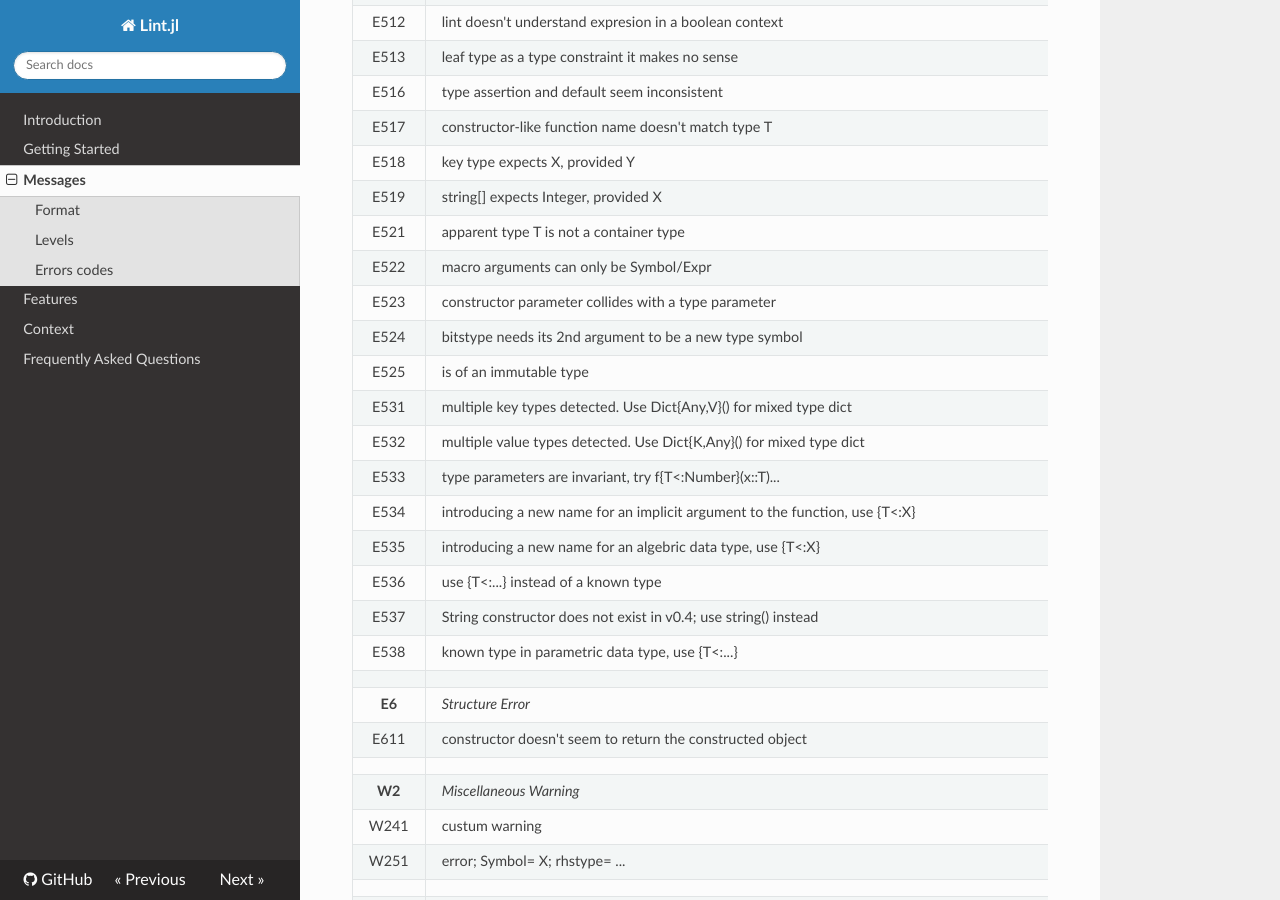
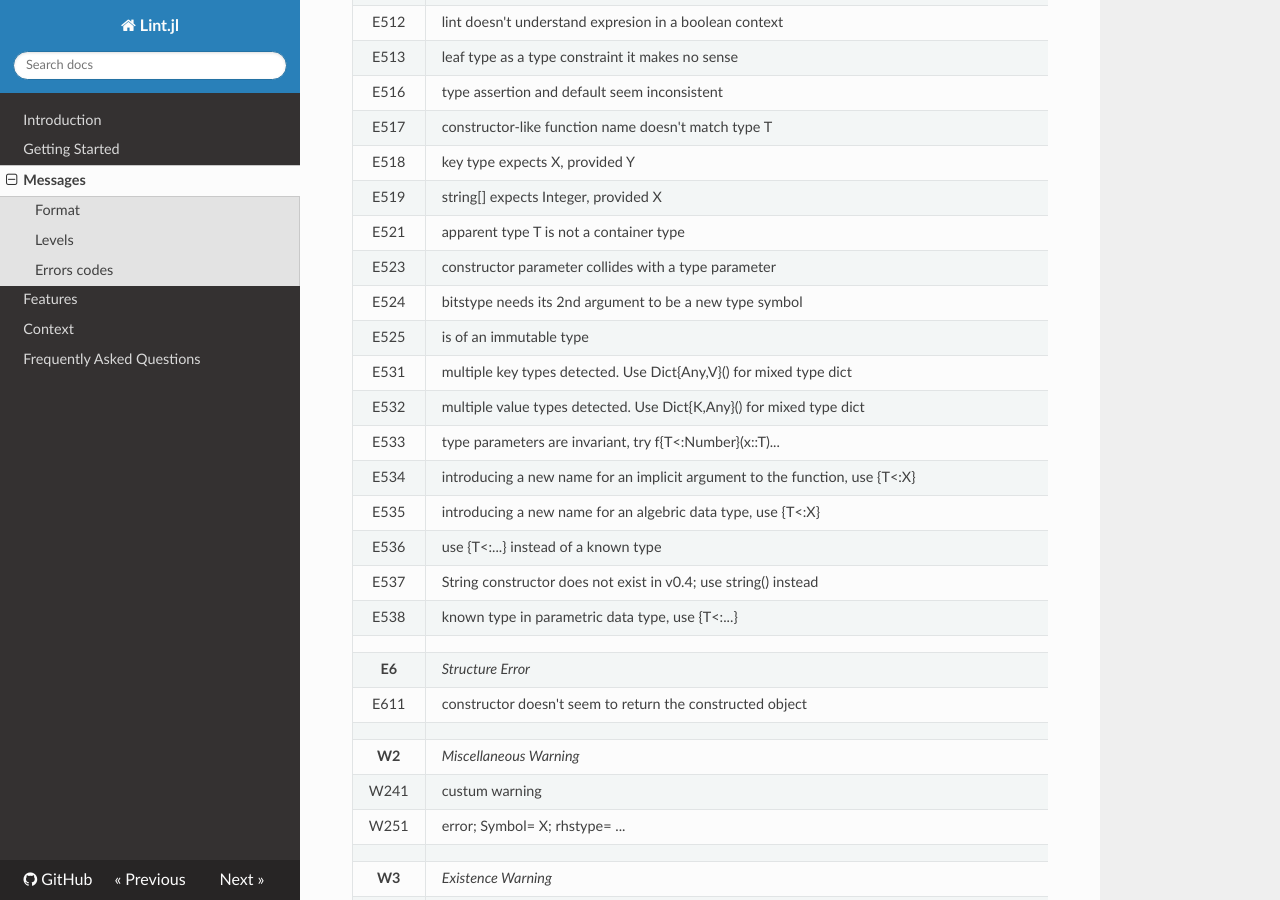
Before and after one commit to tonyhffong/Lint.jl, an MkDocs documentation site: the page built from docs/messages.md, in a window 1280 px wide and 900 px high, scrolled down 2767 px. Built offline with MkDocs 1.6.1, drawn with Linux system fonts in a browser that asks for light colours; nearby versions of some CDN libraries; old or Windows-style settings are respelled for this version of MkDocs.

Commit message:
Fix #140

```diff
--- a/docs/messages.md
+++ b/docs/messages.md
@@ -96,7 +96,6 @@ Every error code starts with letter for the severity `E`:`ERROR`, `W`:`WARN` or
 | E518   | key type expects X, provided Y
 | E519   | string[] expects Integer, provided X
 | E521   | apparent type T is not a container type
-| E522   | macro arguments can only be Symbol/Expr
 | E523   | constructor parameter collides with a type parameter
 | E524   | bitstype needs its 2nd argument to be a new type symbol
 | E525   | is of an immutable type
```
Also changed, not shown: 2 other files.
